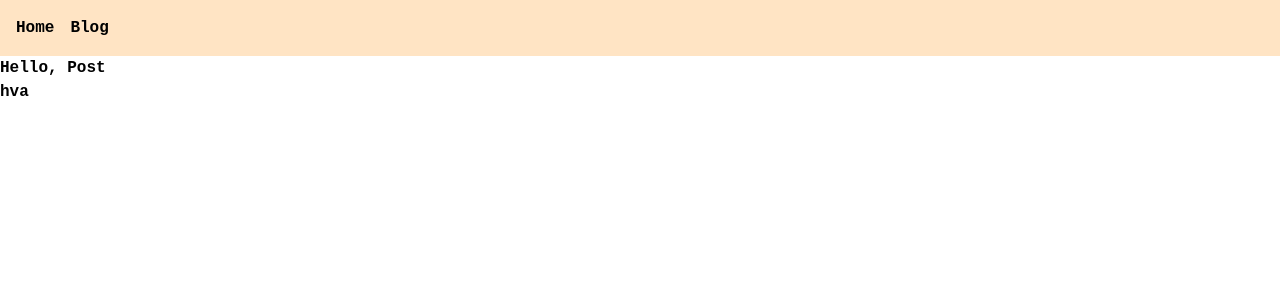
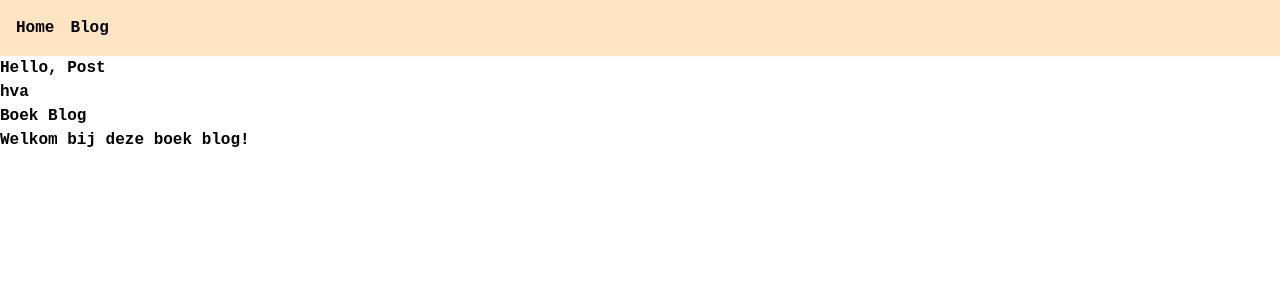
Before and after one commit to nadiachaja/react-next.js-tech-stack, a Next.js app in the folder my-app/: page /blog/post in a window 1280 px wide. Shown: the top 300 px of the page. Built offline with nearby package versions, Linux system fonts and the light colour scheme.

Commit message:
#1  Content Management eXperience

```diff
--- a/my-app/app/blog/post/page.jsx
+++ b/my-app/app/blog/post/page.jsx
@@ -5,6 +5,12 @@ export default function Page() {
       <h1>Hello, Post</h1>
 
       <a href="https://www.hva.nl/">hva</a>
+
+      <h2>Boek Blog</h2>
+
+      <p>Welkom bij deze boek blog!</p>
+
+
       </>
     )
 
```
